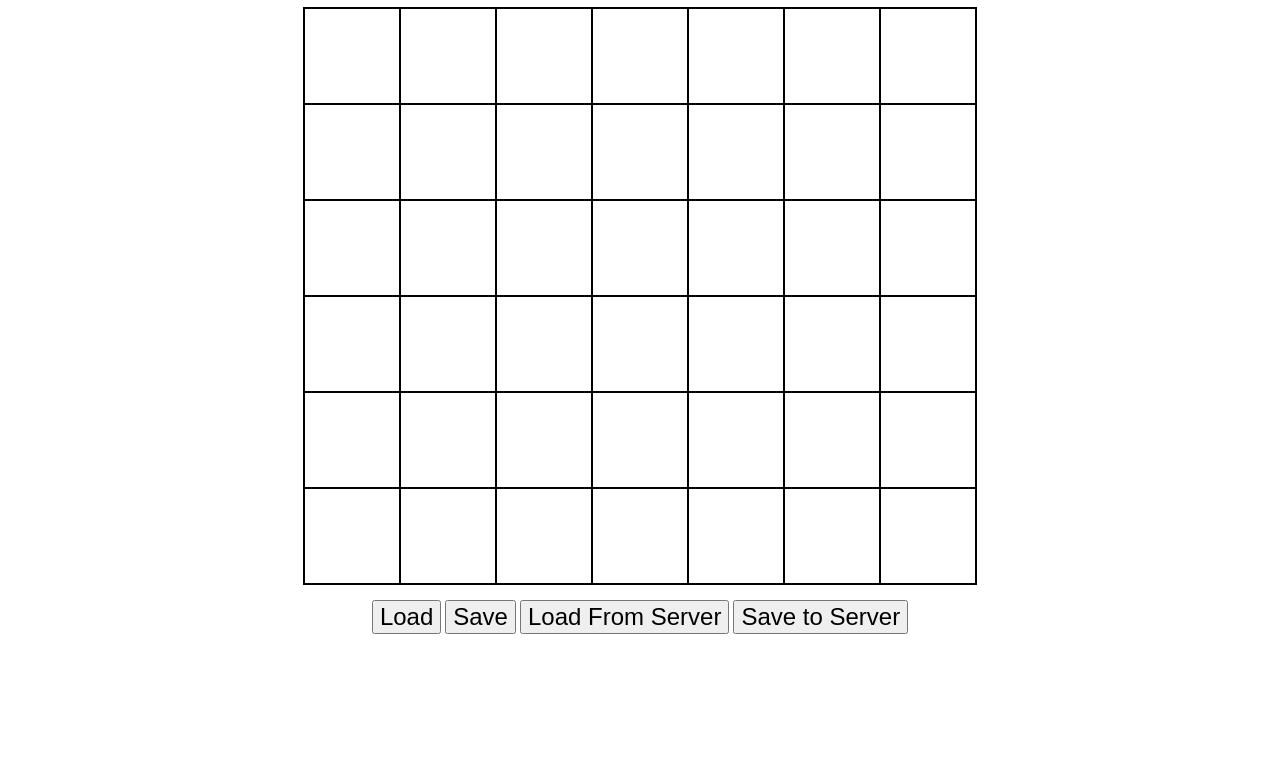
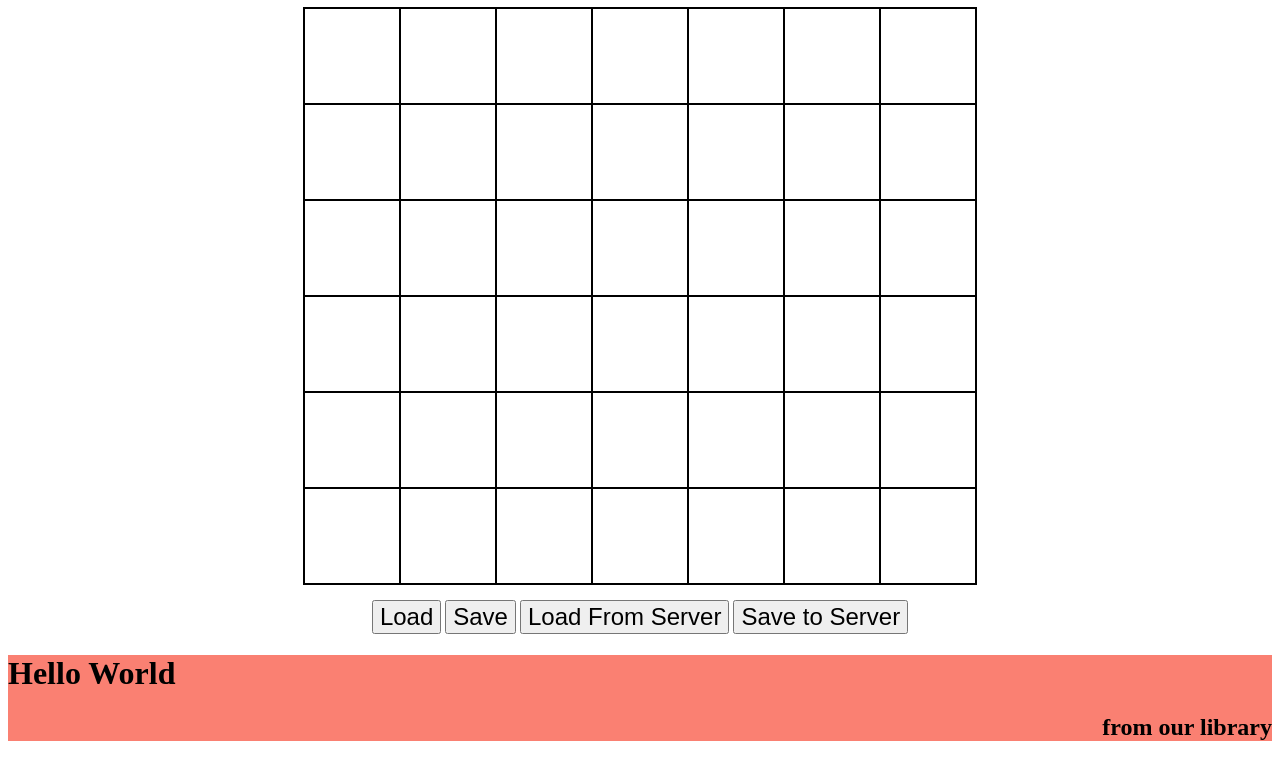
Before and after one commit to vegger/WBE, a website: page Praktikum11/public/connect4.html in a window 1280 px wide. Drawn offline with Linux system fonts and the light colour scheme.

Commit message:
first working version of renderSJDON method

```diff
--- a/Praktikum11/public/connect4.html
+++ b/Praktikum11/public/connect4.html
@@ -171,8 +171,74 @@ function saveStateToLocalStorage () {
     <button onclick="saveState()">Save to Server</button>
   </div>
 
+  <div class="sjdon"></div>
+
   <script>
     initGame()
+    //SJDON COPY
+    function renderSJDON(element, appRoot) {
+        //TODO funktionskomponente (Vorlesung 11: S.40) NICHT implementiert
+        let node = document.createElement(element[0]);
+        appRoot.appendChild(node);
+        let currentElement = node;
+        for (i in element) {
+          if (typeof element[i] === "object" && !Array.isArray(element[i])) { //good
+            //wenn object -> attribut z.B: style
+            let object = element[i];
+            let attributes = Object.keys(object);
+            let values = Object.values(object);
+            for (attribute of attributes) {
+              for (value of values) {
+                //console.log("CR", currentElement, attribute, value);
+                currentElement.setAttribute(attribute, value);
+                break; //nötig, weil sonst wenn mehrere attribute im object vorheriges immer überschrieben wird
+              }
+            }
+          }
+          if (Array.isArray(element[i])) {
+            //wenn array -> neues HTML element
+            array = element[i];
+            topItem = document.createElement(array[0]);
+            currentElement.appendChild(topItem);
+            for (arrayElement of array) {
+              if(typeof arrayElement === "string") {
+                topItem.textContent = arrayElement
+              }
+              if(typeof arrayElement === "object" && !Array.isArray(arrayElement)) {
+                //console.log(arrayElement)
+                let object = arrayElement;
+                let attributes = Object.keys(object);
+                let values = Object.values(object);
+                for (attribute of attributes) {
+                  for (value of values) {
+                    //console.log("CR", currentElement, attribute, value);
+                    topItem.setAttribute(attribute, value);
+                    break; //nötig, weil sonst wenn mehrere attribute im object vorheriges immer überschrieben wird
+                  }
+                }
+              }
+              // weiss nicht ob man das braucht Zeile 221 ff. für verschachtelte Elemente... jedoch sowiso refactoring nötig hier dann einfach nochmals element-erzeugungsmethode aufrufen
+              /*if (Array.isArray(arrayElement[i])) {
+                console.log("in Zeile 205")
+                //HTML-Element in HTML-Element (nested elements)
+                item = document.createElement(arrayElement[i][0]);
+                item.textContent = arrayElement[i][1];
+                console.log("TEXT: ");
+                topItem.appendChild(item);
+              }*/
+            }
+          }
+        }
+      }
+      const element = [
+        "div",
+        { style: "background: salmon" },
+        ["h1", "Hello World"],
+        ["h2", { style: "text-align:right" }, "from our library"],
+      ];
+      const appRoot = document.getElementsByClassName("sjdon")[0];
+      console.log(Array.from(document.getElementsByClassName("sjdon")));
+      renderSJDON(element, appRoot);
   </script>
 
 </body>
```
